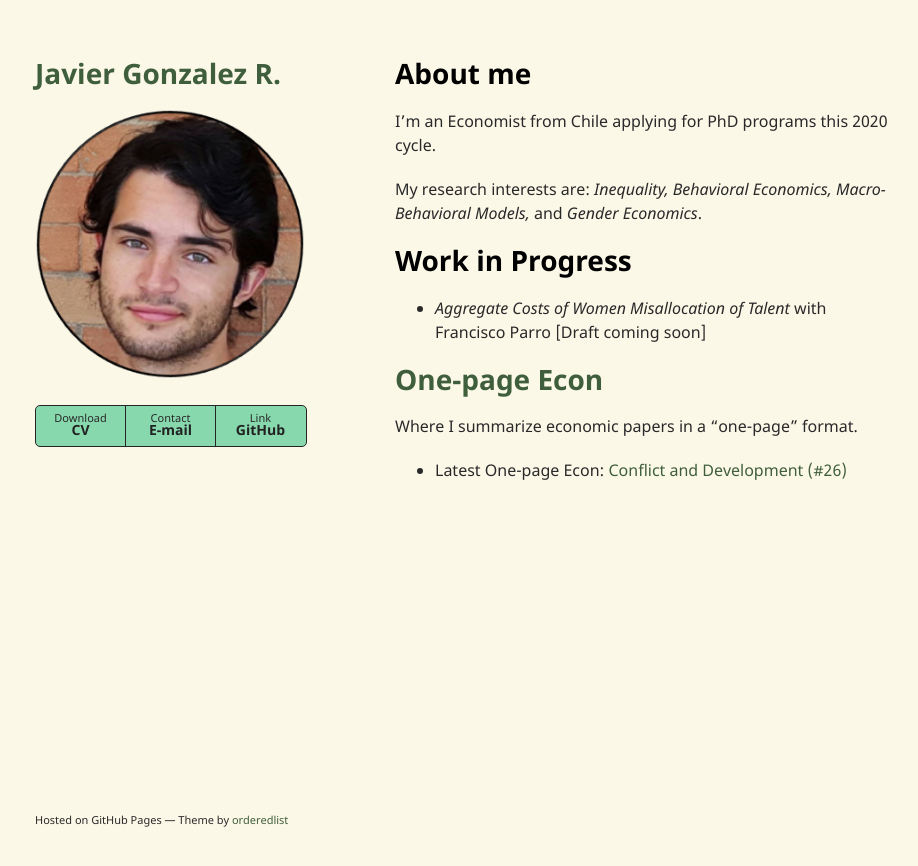
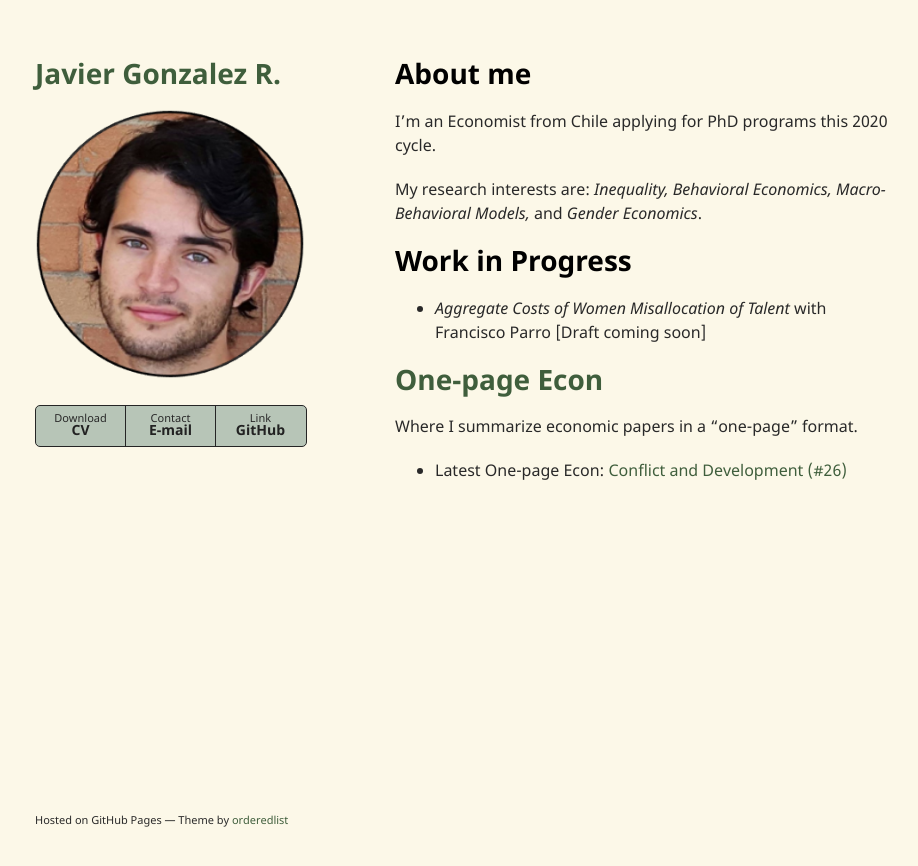
Before and after one commit to jjgecon/jjgecon.github.io, a Jekyll site: the page built from index.md, in a window 1280 px wide. Shown: the top 866 px of the page, without its empty margins (175-1093 px from the left). Built offline with Jekyll 4.4.1, drawn with Linux system fonts in a browser that asks for light colours; the repository's description, which GitHub fills in, is left out; our own code applies the rules of GitHub Pages for plain Markdown files.

Commit message:
Signed-off-by: jjgecon <javierj.g18@gmail.com>

```diff
--- a/_sass/jekyll-theme-minimal.scss
+++ b/_sass/jekyll-theme-minimal.scss
@@ -115,7 +115,7 @@ ul.downloads {
   list-style:none;
   height:40px;
   padding:0;
-  background:#87d8ad;
+  background:#b7c5b7;
   border-radius:5px;
   border:1px solid #252525;
   width:270px;
```
